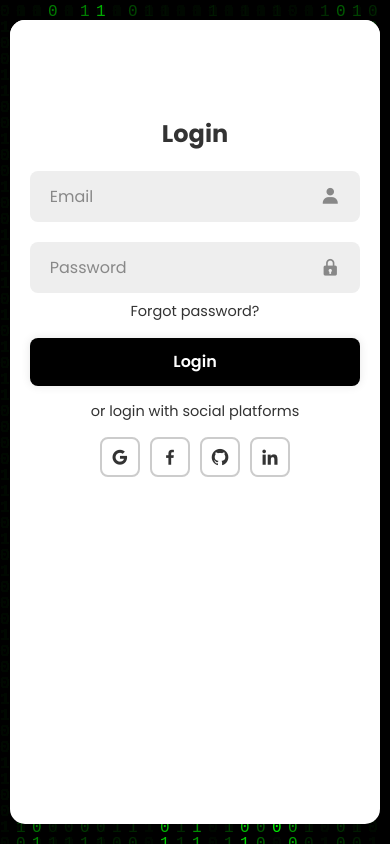
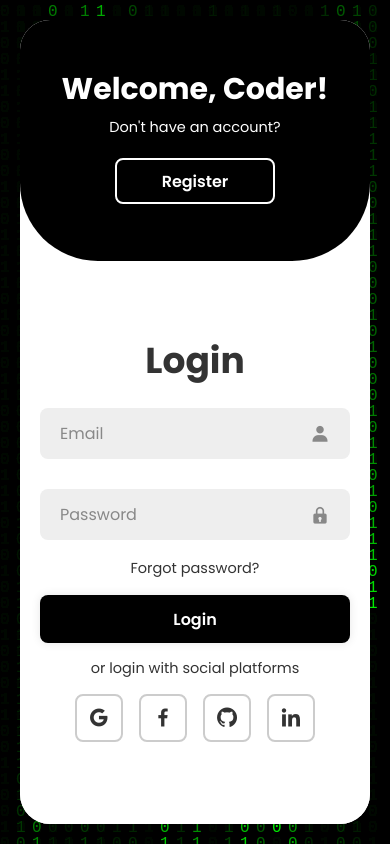
Before and after one commit to EB-coder/CC_Platform, a website: page public/index.html in a window 390 px wide. Drawn offline with nearby package versions, Linux system fonts and the light colour scheme.

Commit message:
Revert login/registration pages to original design
- Removed additional responsive styles for login/registration
- Kept original beautiful animated design
- Maintained responsive design for all other pages (profile, task, admin)
- Login/registration pages now use original layout as requested

```diff
--- a/public/styles.css
+++ b/public/styles.css
@@ -217,75 +217,15 @@
     box-shadow: none;
 }
 
-/* Tablet styles */
-@media screen and (max-width: 1024px) {
-    .container {
-        width: 90%;
-        margin: 20px auto;
-    }
-}
-
-/* Mobile styles */
-@media screen and (max-width: 768px) {
-    .container {
-        width: 95%;
-        height: auto;
-        min-height: calc(100vh - 40px);
-        flex-direction: column;
-        border-radius: 20px;
-    }
-
-    .form-box {
-        width: 100%;
-        height: auto;
-        position: relative;
-        right: auto;
-        padding: 30px 20px;
-    }
-
-    .container.active .form-box {
-        right: auto;
-    }
-
-    .toggle-box {
-        display: none;
-    }
-
-    .toggle-panel {
-        display: none;
-    }
-
-    .container h1 {
-        font-size: 28px;
-        margin-bottom: 20px;
-    }
-
-    .input-box {
-        margin: 20px 0;
-    }
-
-    .social-icons {
-        margin-top: 15px;
-    }
-
-    .social-icons a {
-        margin: 0 5px;
-        padding: 8px;
-        font-size: 20px;
-    }
-}
-
 @media screen and (max-width: 650px) {
     .container {
         height: calc(100vh - 40px);
-        border-radius: 15px;
     }
 
     .form-box {
         width: 100%;
         height: 70%;
         bottom: 0;
-        padding: 25px 15px;
     }
 
     .container.active .form-box {
@@ -309,7 +249,6 @@
     .toggle-panel {
         width: 100%;
         height: 30%;
-        display: flex;
     }
 
     .toggle-panel.toggle-left{
@@ -328,10 +267,6 @@
 
     .container.active .toggle-panel.toggle-right {
         bottom: 0;
-    }
-
-    .container h1 {
-        font-size: 24px;
     }
 }
 
```
